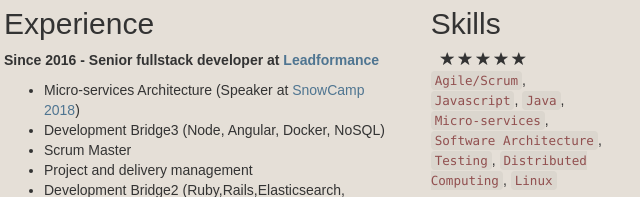
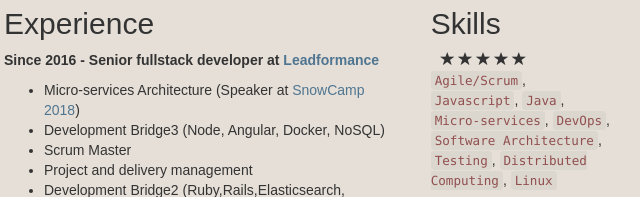
Before and after one commit to vlamy/vlamy.github.io, a plain HTML site: page cv/index.html in a window 1280 px wide. Shown: the part 438-635 px from the top of the page, 331-971 px from the left. Drawn offline with nearby package versions, Linux system fonts and the light colour scheme.

Commit message:
adding devops

```diff
--- a/cv/index.html
+++ b/cv/index.html
@@ -95,7 +95,7 @@
           <div class="stars">
             <span class="glyphicon glyphicon-star"></span> <span class="glyphicon glyphicon-star"></span> <span class="glyphicon glyphicon-star"></span> <span class="glyphicon glyphicon-star"></span> <span class="glyphicon glyphicon-star"></span>
           </div>
-          <p> <code>Agile/Scrum</code>, <code>Javascript</code>, <code>Java</code>, <code>Micro-services</code>, <code>Software Architecture</code>, <code>Testing</code>, <code>Distributed Computing</code>, <code>Linux</code>
+          <p> <code>Agile/Scrum</code>, <code>Javascript</code>, <code>Java</code>, <code>Micro-services</code>, <code>DevOps</code>, <code>Software Architecture</code>, <code>Testing</code>, <code>Distributed Computing</code>, <code>Linux</code>
           </p>
           <div class="stars">
             <span class="glyphicon glyphicon-star"></span> <span class="glyphicon glyphicon-star"></span> <span class="glyphicon glyphicon-star"></span> <span class="glyphicon glyphicon-star"></span> <span class="glyphicon glyphicon-star-empty"></span>
```
Also changed, not shown: 1 other file.
